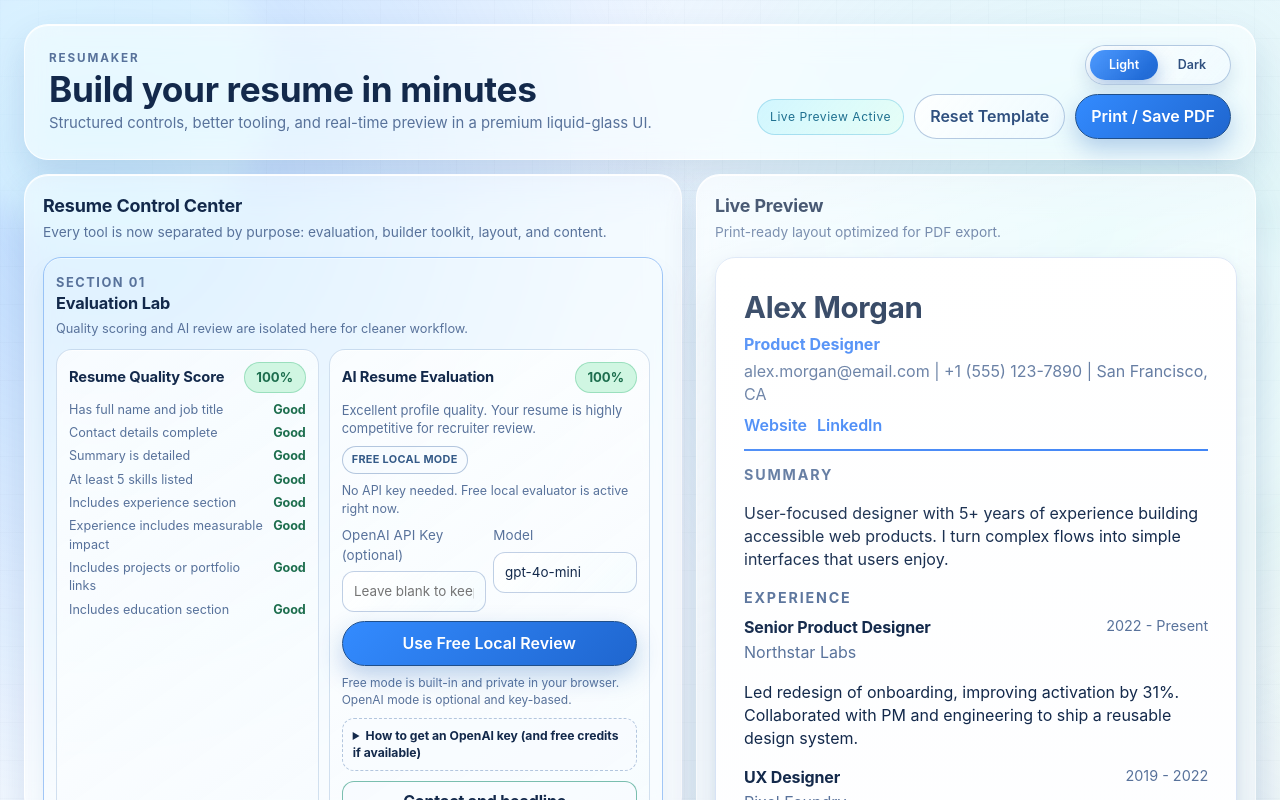
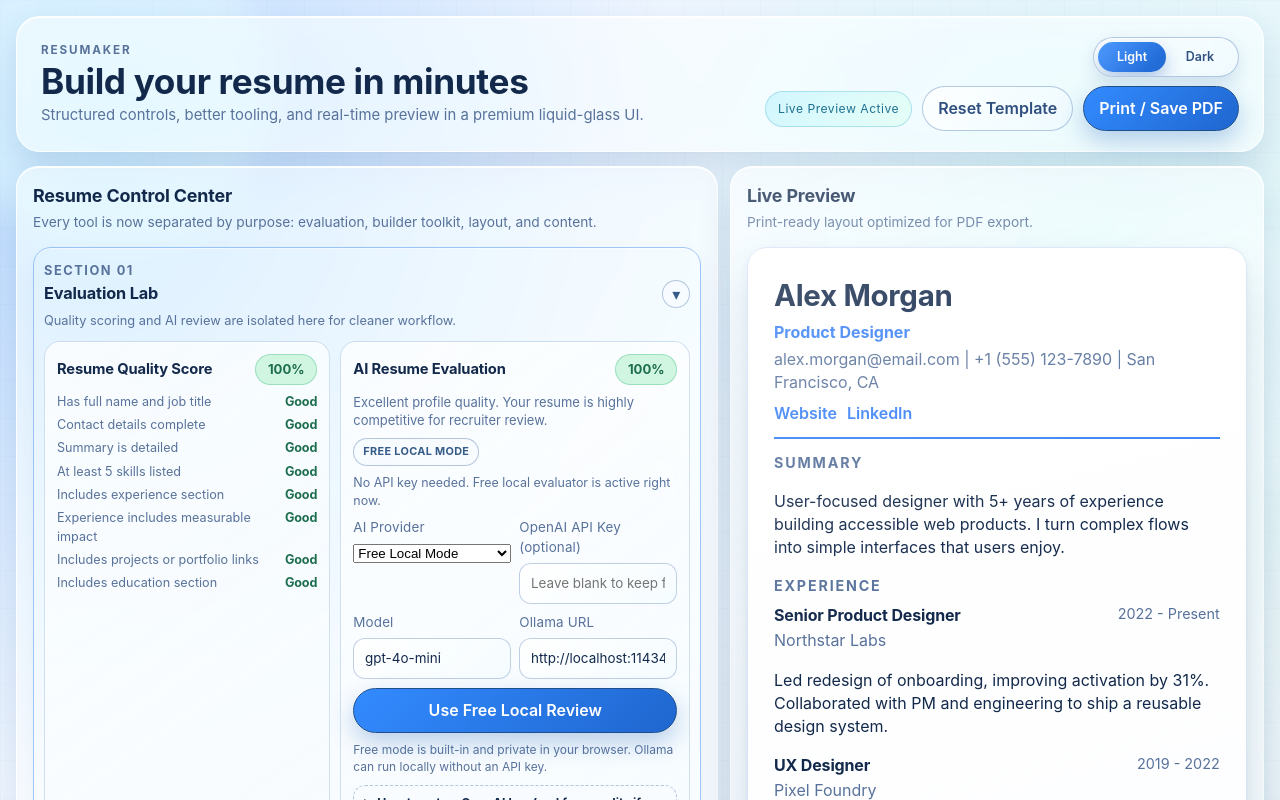
Before and after one commit to N0rrtthh/ResuMaker, a React (Vite) app: page / in a window 1280 px wide. Shown: the top 800 px of the page. Built offline with nearby package versions, Linux system fonts and the light colour scheme.

Commit message:
feat: add collapsible sections and free ai provider

```diff
--- a/src/App.css
+++ b/src/App.css
@@ -40,7 +40,7 @@
   min-height: 100vh;
   position: relative;
   overflow: hidden;
-  padding: 24px;
+  padding: 16px;
   background: var(--bg);
   color: var(--text);
   transition:
@@ -148,7 +148,7 @@
 }
 
 .topbar {
-  max-width: 1280px;
+  max-width: 1540px;
   margin: 0 auto 14px;
   border-radius: 24px;
   padding: 20px 24px;
@@ -429,11 +429,11 @@
 }
 
 .workspace {
-  max-width: 1280px;
+  max-width: 1540px;
   margin: 0 auto;
   display: grid;
-  grid-template-columns: minmax(360px, 1.08fr) minmax(340px, 0.92fr);
-  gap: 14px;
+  grid-template-columns: minmax(420px, 1.25fr) minmax(360px, 0.95fr);
+  gap: 12px;
   align-items: start;
   position: relative;
   z-index: 1;
@@ -441,8 +441,8 @@
 
 .editor-panel,
 .preview-panel {
-  border-radius: 24px;
-  padding: 18px;
+  border-radius: 22px;
+  padding: 16px;
   border: 1px solid var(--panel-border);
   background: var(--panel-bg);
   box-shadow: var(--panel-shadow);
@@ -457,7 +457,7 @@
 }
 
 .editor-panel {
-  max-height: calc(100vh - 154px);
+  max-height: calc(100vh - 132px);
   overflow: auto;
   animation: panel-slide-left 760ms var(--motion-smooth) both;
 }
@@ -491,11 +491,11 @@
 }
 
 .editor-panel-intro {
-  margin-bottom: 12px;
+  margin-bottom: 10px;
 }
 
 .control-section {
-  margin-bottom: 12px;
+  margin-bottom: 10px;
   border-radius: 18px;
   border: 1px solid color-mix(in srgb, var(--card-border) 90%, transparent);
   background: linear-gradient(
@@ -506,7 +506,7 @@
   box-shadow:
     inset 0 1px 0 rgba(255, 255, 255, 0.45),
     0 14px 24px color-mix(in srgb, var(--elev-color) 28%, transparent);
-  padding: 12px;
+  padding: 10px;
 }
 
 .control-section:last-child {
@@ -531,6 +531,67 @@
 
 .section-heading {
   margin-bottom: 10px;
+}
+
+.section-toggle {
+  width: 100%;
+  display: flex;
+  justify-content: space-between;
+  align-items: center;
+  gap: 12px;
+  padding: 0;
+  border: 0;
+  background: transparent;
+  color: inherit;
+  text-align: left;
+}
+
+.section-toggle-copy {
+  display: grid;
+  gap: 2px;
+}
+
+.section-toggle-icon {
+  flex: 0 0 auto;
+  width: 28px;
+  height: 28px;
+  border-radius: 999px;
+  display: grid;
+  place-items: center;
+  border: 1px solid var(--chip-border);
+  background: color-mix(in srgb, var(--chip-bg) 86%, transparent);
+  color: var(--chip-text);
+  font-weight: 700;
+  transition: transform 260ms var(--motion-gentle), background 260ms ease;
+}
+
+.section-toggle:hover .section-toggle-icon {
+  transform: scale(1.04);
+}
+
+.section-body {
+  display: grid;
+  gap: 10px;
+  overflow: hidden;
+  max-height: 4000px;
+  opacity: 1;
+  transform: translateY(0);
+  transition:
+    max-height 420ms var(--motion-smooth),
+    opacity 300ms ease,
+    transform 420ms var(--motion-smooth),
+    padding 360ms var(--motion-smooth),
+    margin 360ms var(--motion-smooth);
+}
+
+.control-section.collapsed .section-body {
+  max-height: 0;
+  opacity: 0;
+  transform: translateY(-6px);
+  padding-top: 0;
+  padding-bottom: 0;
+  margin-top: 0;
+  pointer-events: none;
 }
 
 .section-kicker {
@@ -966,7 +1027,7 @@
 }
 
 .form-block {
-  margin-bottom: 11px;
+  margin-bottom: 10px;
   border-radius: 16px;
   border: 1px solid var(--card-border);
   background: color-mix(in srgb, var(--card-bg) 88%, transparent);
@@ -1155,9 +1216,9 @@ input[type='color'] {
 .resume {
   --accent: #3b82f6;
   width: 100%;
-  max-width: 740px;
+  max-width: 860px;
   margin: 0 auto;
-  padding: 28px;
+  padding: 26px;
   border-radius: 20px;
   border: 1px solid var(--resume-border);
   background: var(--resume-bg);
@@ -1349,6 +1410,20 @@ input[type='color'] {
 }
 
 @media (max-width: 1200px) {
+  .workspace {
+    grid-template-columns: 1fr;
+  }
+
+  .preview-panel {
+    order: 1;
+    position: static;
+  }
+
+  .editor-panel {
+    order: 2;
+    max-height: none;
+  }
+
   .toolkit-groups {
     grid-template-columns: repeat(2, minmax(0, 1fr));
   }
@@ -1376,7 +1451,7 @@ input[type='color'] {
 
 @media (max-width: 760px) {
   .page-shell {
-    padding: 12px;
+    padding: 10px;
   }
 
   .control-section {
@@ -1442,7 +1517,7 @@ input[type='color'] {
 
   .resume {
     border-radius: 16px;
-    padding: 18px;
+    padding: 16px;
   }
 
   .resume h3 {
--- a/src/App.tsx
+++ b/src/App.tsx
@@ -55,6 +55,9 @@ type AtsCheck = {
 }
 
 type ColorMode = 'light' | 'dark'
+type AiProvider = 'local' | 'openai' | 'ollama'
+type EditorPanelSection = 'evaluation' | 'toolkit' | 'layout' | 'content'
+type EditorPanelCollapsedState = Record<EditorPanelSection, boolean>
 
 type AiInsightImpact = 'high' | 'medium' | 'low'
 
@@ -82,7 +85,12 @@ const STORAGE_KEY = 'resumaker-draft-v3'
 const COLOR_MODE_STORAGE_KEY = 'resumaker-color-mode-v1'
 const AI_API_KEY_STORAGE_KEY = 'resumaker-openai-api-key-v1'
 const AI_MODEL_STORAGE_KEY = 'resumaker-openai-model-v1'
+const AI_PROVIDER_STORAGE_KEY = 'resumaker-ai-provider-v1'
+const OLLAMA_URL_STORAGE_KEY = 'resumaker-ollama-url-v1'
+const EDITOR_SECTIONS_STORAGE_KEY = 'resumaker-editor-sections-v1'
 const DEFAULT_OPENAI_MODEL = 'gpt-4o-mini'
+const DEFAULT_OLLAMA_MODEL = 'llama3.2:3b'
+const DEFAULT_OLLAMA_URL = 'http://localhost:11434'
 
 const ACTION_VERBS = ['Led', 'Improved', 'Designed', 'Delivered', 'Optimized', 'Built']
 
@@ -109,6 +117,13 @@ const INITIAL_SECTION_VISIBILITY: SectionVisibility = {
   projects: true,
   education: true,
   skills: true,
+}
+
+const INITIAL_EDITOR_SECTIONS: EditorPanelCollapsedState = {
+  evaluation: false,
+  toolkit: false,
+  layout: false,
+  content: false,
 }
 
 const INITIAL_DATA: ResumeData = {
@@ -526,10 +541,37 @@ function App() {
   const [sectionVisibility, setSectionVisibility] = useState<SectionVisibility>(
     () => readInitialDraft().sectionVisibility,
   )
+  const [editorSections, setEditorSections] = useState<EditorPanelCollapsedState>(() => {
+    if (typeof window === 'undefined') {
+      return INITIAL_EDITOR_SECTIONS
+    }
+
+    try {
+      const saved = localStorage.getItem(EDITOR_SECTIONS_STORAGE_KEY)
+      if (!saved) {
+        return INITIAL_EDITOR_SECTIONS
+      }
+
+      return { ...INITIAL_EDITOR_SECTIONS, ...(JSON.parse(saved) as Partial<EditorPanelCollapsedState>) }
+    } catch {
+      return INITIAL_EDITOR_SECTIONS
+    }
+  })
   const [colorMode, setColorMode] = useState<ColorMode>(() => readInitialColorMode())
+  const [aiProvider, setAiProvider] = useState<AiProvider>(() => {
+    if (typeof window === 'undefined') {
+      return 'local'
+    }
+
+    const saved = localStorage.getItem(AI_PROVIDER_STORAGE_KEY)
+    return saved === 'openai' || saved === 'ollama' ? saved : 'local'
+  })
   const [aiApiKey, setAiApiKey] = useState(() => readStoredValue(AI_API_KEY_STORAGE_KEY))
   const [aiModel, setAiModel] = useState(() =>
     readStoredValue(AI_MODEL_STORAGE_KEY, DEFAULT_OPENAI_MODEL),
+  )
+  const [ollamaUrl, setOllamaUrl] = useState(() =>
+    readStoredValue(OLLAMA_URL_STORAGE_KEY, DEFAULT_OLLAMA_URL),
   )
   const [aiReviewOverride, setAiReviewOverride] = useState<{
     fingerprint: string
@@ -647,6 +689,10 @@ function App() {
     setStatusMessage(message)
   }
 
+  const toggleEditorSection = (section: EditorPanelSection) => {
+    setEditorSections((prev) => ({ ...prev, [section]: !prev[section] }))
+  }
+
   const switchColorMode = (mode: ColorMode) => {
     if (mode === colorMode) {
       return
@@ -699,6 +745,30 @@ function App() {
 
   useEffect(() => {
     try {
+      localStorage.setItem(AI_PROVIDER_STORAGE_KEY, aiProvider)
+    } catch {
+      // Ignore storage errors to keep editing flow uninterrupted.
+    }
+  }, [aiProvider])
+
+  useEffect(() => {
+    try {
+      localStorage.setItem(OLLAMA_URL_STORAGE_KEY, ollamaUrl)
+    } catch {
+      // Ignore storage errors to keep editing flow uninterrupted.
+    }
+  }, [ollamaUrl])
+
+  useEffect(() => {
+    try {
+      localStorage.setItem(EDITOR_SECTIONS_STORAGE_KEY, JSON.stringify(editorSections))
+    } catch {
+      // Ignore storage errors to keep editing flow uninterrupted.
+    }
+  }, [editorSections])
+
+  useEffect(() => {
+    try {
       localStorage.setItem(AI_API_KEY_STORAGE_KEY, aiApiKey)
     } catch {
       // Ignore storage errors to keep editing flow uninterrupted.
@@ -730,6 +800,85 @@ function App() {
   }
 
   const runAiReview = async () => {
+    const reviewPayload = {
+      resume,
+      atsScore,
+      atsChecks,
+      heuristicAiEvaluation,
+    }
+
+    if (aiProvider === 'local') {
+      setAiReviewOverride(null)
+      setAiReviewMessage('Free local evaluation is active. No API key needed.')
+      flashStatus('Using free local evaluation mode.')
+      return
+    }
+
+    if (aiProvider === 'ollama') {
+      const ollamaEndpoint = ollamaUrl.trim() || DEFAULT_OLLAMA_URL
+      const model = aiModel.trim() || DEFAULT_OLLAMA_MODEL
+
+      setAiReviewLoading(true)
+      setAiReviewMessage(`Running Ollama review with ${model}...`)
+
+      try {
+        const response = await fetch(`${ollamaEndpoint.replace(/\/$/, '')}/api/chat`, {
+          method: 'POST',
+          headers: {
+            'Content-Type': 'application/json',
+          },
+          body: JSON.stringify({
+            model,
+            stream: false,
+            messages: [
+              {
+                role: 'system',
+                content:
+                  'You are an expert resume reviewer. Return only JSON with score, summary, and insights. Keep the eight insight ids in this exact order: contact, summary, impact, verbs, skills, projects, alignment, links. Each insight must include id, title, impact, pass, and feedback. Be strict, concrete, and concise.',
+              },
+              {
+                role: 'user',
+                content: `Review this resume and score it from 0 to 100. Use the supplied data and think like a senior recruiter, ATS system, and hiring manager at once.\n\n${JSON.stringify(reviewPayload, null, 2)}`,
+              },
+            ],
+            format: 'json',
+          }),
+        })
+
+        if (!response.ok) {
+          const errorText = await response.text()
+          throw new Error(errorText || `Ollama request failed with status ${response.status}`)
+        }
+
+        const payload = (await response.json()) as {
+          message?: { content?: string | null }
+        }
+
+        const content = payload.message?.content
+        if (!content) {
+          throw new Error('Ollama returned an empty response.')
+        }
+
+        const parsed = JSON.parse(content) as unknown
+        const normalized = normalizeAiEvaluation(parsed, heuristicAiEvaluation)
+
+        setAiReviewOverride({
+          fingerprint: resumeFingerprint,
+          evaluation: normalized,
+        })
+        setAiReviewMessage(`Ollama review finished with ${model}.`)
+        flashStatus('Ollama resume review completed.')
+      } catch (error) {
+        console.error(error)
+        setAiReviewOverride(null)
+        setAiReviewMessage('Ollama review failed. Showing the local evaluation instead.')
+        flashStatus('Ollama review failed. The local evaluation is still shown.')
+      } finally {
+        setAiReviewLoading(false)
+      }
+      return
+    }
+
     const apiKey = aiApiKey.trim()
     const model = aiModel.trim() || DEFAULT_OPENAI_MODEL
 
@@ -744,13 +893,6 @@ function App() {
     setAiReviewMessage(`Running OpenAI review with ${model}...`)
 
     try {
-      const reviewPayload = {
-        resume,
-        atsScore,
-        atsChecks,
-        heuristicAiEvaluation,
-      }
-
       const response = await fetch('https://api.openai.com/v1/chat/completions', {
         method: 'POST',
         headers: {
@@ -1168,14 +1310,26 @@ function App() {
             </p>
           </div>
 
-          <section className="control-section section-evaluation">
+          <section className={`control-section section-evaluation ${editorSections.evaluation ? 'collapsed' : ''}`}>
             <div className="section-heading">
-              <p className="section-kicker">Section 01</p>
-              <h3>Evaluation Lab</h3>
-              <p>Quality scoring and AI review are isolated here for cleaner workflow.</p>
+              <button
+                type="button"
+                className="section-toggle"
+                onClick={() => toggleEditorSection('evaluation')}
+                aria-expanded={!editorSections.evaluation}
+              >
+                <span className="section-toggle-copy">
+                  <p className="section-kicker">Section 01</p>
+                  <h3>Evaluation Lab</h3>
+                  <p>Quality scoring and AI review are isolated here for cleaner workflow.</p>
+                </span>
+                <span className="section-toggle-icon" aria-hidden="true">
+                  {editorSections.evaluation ? '▸' : '▾'}
+                </span>
+              </button>
             </div>
 
-            <div className="evaluation-grid">
+            <div className="section-body evaluation-grid">
               <article className="ats-card">
                 <div className="ats-head">
                   <h3>Resume Quality Score</h3>
@@ -1210,6 +1364,17 @@ function App() {
                   </span>
                 </div>
                 <div className="ai-controls">
+                  <label>
+                    AI Provider
+                    <select
+                      value={aiProvider}
+                      onChange={(event) => setAiProvider(event.target.value as AiProvider)}
+                    >
+                      <option value="local">Free Local Mode</option>
+                      <option value="ollama">Ollama Local Server</option>
+                      <option value="openai">OpenAI API</option>
+                    </select>
+                  </label>
                   <label>
                     OpenAI API Key (optional)
                     <input
@@ -1229,6 +1394,15 @@ function App() {
                       autoComplete="off"
                     />
                   </label>
+                  <label>
+                    Ollama URL
+                    <input
+                      value={ollamaUrl}
+                      onChange={(event) => setOllamaUrl(event.target.value)}
+                      placeholder={DEFAULT_OLLAMA_URL}
+                      autoComplete="off"
+                    />
+                  </label>
                   <button
                     type="button"
                     className="primary-btn ai-run-btn"
@@ -1237,13 +1411,15 @@ function App() {
                   >
                     {aiReviewLoading
                       ? 'Reviewing...'
-                      : aiApiKey.trim()
+                      : aiProvider === 'openai' && aiApiKey.trim()
                         ? 'Run Live OpenAI Review'
-                        : 'Use Free Local Review'}
+                        : aiProvider === 'ollama'
+                          ? 'Run Ollama Review'
+                          : 'Use Free Local Review'}
                   </button>
                 </div>
                 <p className="ai-helper">
-                  Free mode is built-in and private in your browser. OpenAI mode is optional and key-based.
+                  Free mode is built-in and private in your browser. Ollama can run locally without an API key.
                 </p>
                 <details className="api-help">
                   <summary>How to get an OpenAI key (and free credits if available)</summary>
@@ -1254,7 +1430,7 @@ function App() {
                   </ol>
                   <p>
                     Trial credits are not guaranteed for every account. If none are available, keep using
-                    the free local mode.
+                    the free local mode or run Ollama locally with a downloaded model.
                   </p>
                 </details>
                 <ul className="ai-list">
@@ -1276,14 +1452,26 @@ function App() {
             </div>
           </section>
 
-          <section className="control-section section-toolkit">
+          <section className={`control-section section-toolkit ${editorSections.toolkit ? 'collapsed' : ''}`}>
             <div className="section-heading">
-              <p className="section-kicker">Section 02</p>
-              <h3>Builder Toolkit</h3>
-              <p>Productivity actions are grouped separately from scoring and editing.</p>
+              <button
+                type="button"
+                className="section-toggle"
+                onClick={() => toggleEditorSection('toolkit')}
+                aria-expanded={!editorSections.toolkit}
+              >
+                <span className="section-toggle-copy">
+                  <p className="section-kicker">Section 02</p>
+                  <h3>Builder Toolkit</h3>
+                  <p>Productivity actions are grouped separately from scoring and editing.</p>
+                </span>
+                <span className="section-toggle-icon" aria-hidden="true">
+                  {editorSections.toolkit ? '▸' : '▾'}
+                </span>
+              </button>
             </div>
 
-            <article className="toolkit-card toolkit-shell">
+            <article className="toolkit-card toolkit-shell section-body">
               <div className="toolkit-groups" role="group" aria-label="Builder toolkit groups">
                 <div className="tool-group">
                   <p className="tool-group-title">Writing</p>
@@ -1338,14 +1526,26 @@ function App() {
             </article>
           </section>
 
-          <section className="control-section section-layout">
+          <section className={`control-section section-layout ${editorSections.layout ? 'collapsed' : ''}`}>
             <div className="section-heading">
-              <p className="section-kicker">Section 03</p>
-              <h3>Section Layout</h3>
-              <p>Toggle visibility per application and keep only role-relevant sections.</p>
+              <button
+                type="button"
+                className="section-toggle"
+                onClick={() => toggleEditorSection('layout')}
+                aria-expanded={!editorSections.layout}
+              >
+                <span className="section-toggle-copy">
+                  <p className="section-kicker">Section 03</p>
+                  <h3>Section Layout</h3>
+                  <p>Toggle visibility per application and keep only role-relevant sections.</p>
+                </span>
+                <span className="section-toggle-icon" aria-hidden="true">
+                  {editorSections.layout ? '▸' : '▾'}
+                </span>
+              </button>
             </div>
 
-            <article className="visibility-card">
+            <article className="visibility-card section-body">
               <div className="visibility-grid">
                 {(Object.keys(SECTION_LABELS) as Array<keyof SectionVisibility>).map((section) => (
                   <label className="visibility-chip" key={section}>
@@ -1361,13 +1561,26 @@ function App() {
             </article>
           </section>
 
-          <section className="control-section section-content">
+          <section className={`control-section section-content ${editorSections.content ? 'collapsed' : ''}`}>
             <div className="section-heading">
-              <p className="section-kicker">Section 04</p>
-              <h3>Resume Content Builder</h3>
-              <p>Profile details and resume sections are grouped into focused edit blocks.</p>
+              <button
+                type="button"
+                className="section-toggle"
+                onClick={() => toggleEditorSection('content')}
+                aria-expanded={!editorSections.content}
+              >
+                <span className="section-toggle-copy">
+                  <p className="section-kicker">Section 04</p>
+                  <h3>Resume Content Builder</h3>
+                  <p>Profile details and resume sections are grouped into focused edit blocks.</p>
+                </span>
+                <span className="section-toggle-icon" aria-hidden="true">
+                  {editorSections.content ? '▸' : '▾'}
+                </span>
+              </button>
             </div>
 
+            <div className="section-body">
             <article className="form-block">
               <h4>Profile Basics</h4>
               <div className="field-grid">
@@ -1646,6 +1859,7 @@ function App() {
                 </article>
               ))}
             </article>
+            </div>
           </section>
         </section>
 
```
